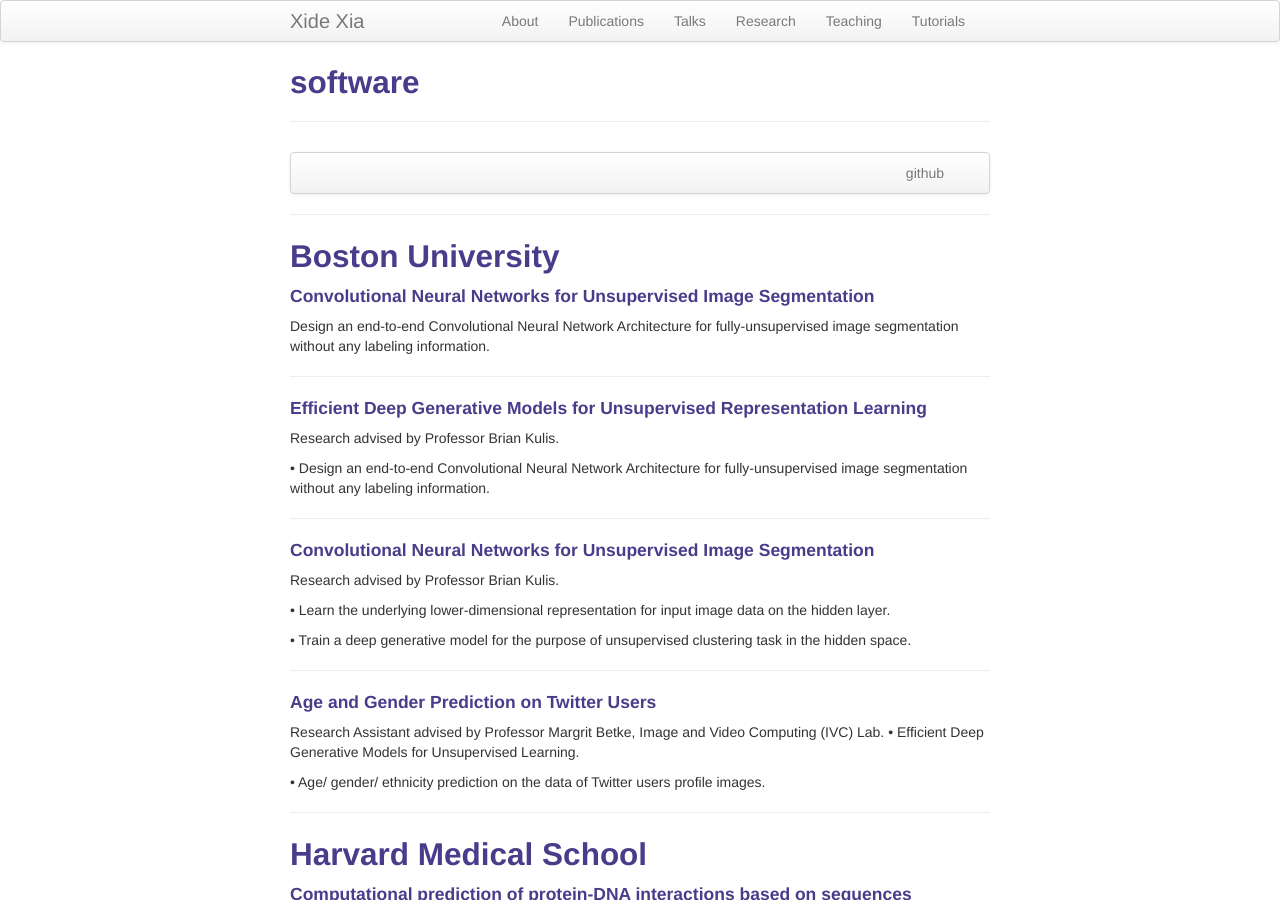
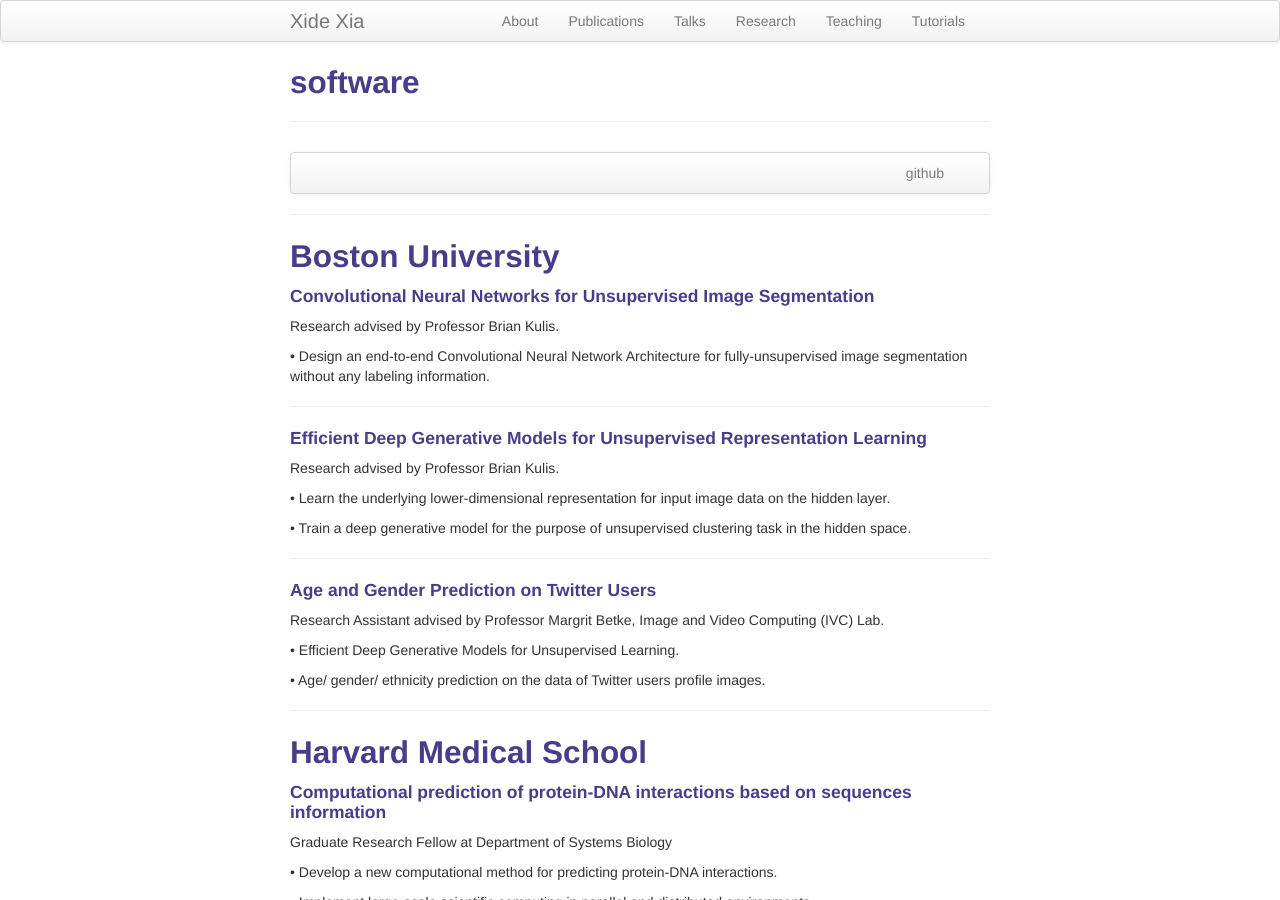
Before and after one commit to xidexia/xidexia.github.io, a Jekyll site: the page built from pages/research.md, in a window 1280 px wide and 900 px high. Built offline with Jekyll 4.4.1, drawn with Linux system fonts in a browser that asks for light colours.

Commit message:
“0801”

```diff
--- a/pages/research.md
+++ b/pages/research.md
@@ -17,19 +17,13 @@ description: xide's software
 Boston University
 ---
 #### <a name="Segmentation"></a>Convolutional Neural Networks for Unsupervised Image Segmentation
-Design an end-to-end Convolutional Neural Network Architecture for fully-unsupervised image segmentation without any labeling information.
-
----
-
-#### <a name="Segmentation"></a>Efficient Deep Generative Models for Unsupervised Representation Learning
 Research advised by Professor Brian Kulis.
 
 • Design an end-to-end Convolutional Neural Network Architecture for fully-unsupervised image segmentation without any labeling information.
 
 ---
 
-
-#### <a name="clustering"></a>Convolutional Neural Networks for Unsupervised Image Segmentation
+#### <a name="Segmentation"></a>Efficient Deep Generative Models for Unsupervised Representation Learning
 Research advised by Professor Brian Kulis.
 
 • Learn the underlying lower-dimensional representation for input image data on the hidden layer.
@@ -41,6 +35,7 @@ Research advised by Professor Brian Kulis.
 
 #### <a name="Twitter"></a>Age and Gender Prediction on Twitter Users
 Research Assistant advised by Professor Margrit Betke, Image and Video Computing (IVC) Lab.
+
 • Efficient Deep Generative Models for Unsupervised Learning.
 
 • Age/ gender/ ethnicity prediction on the data of Twitter users profile images.
```
